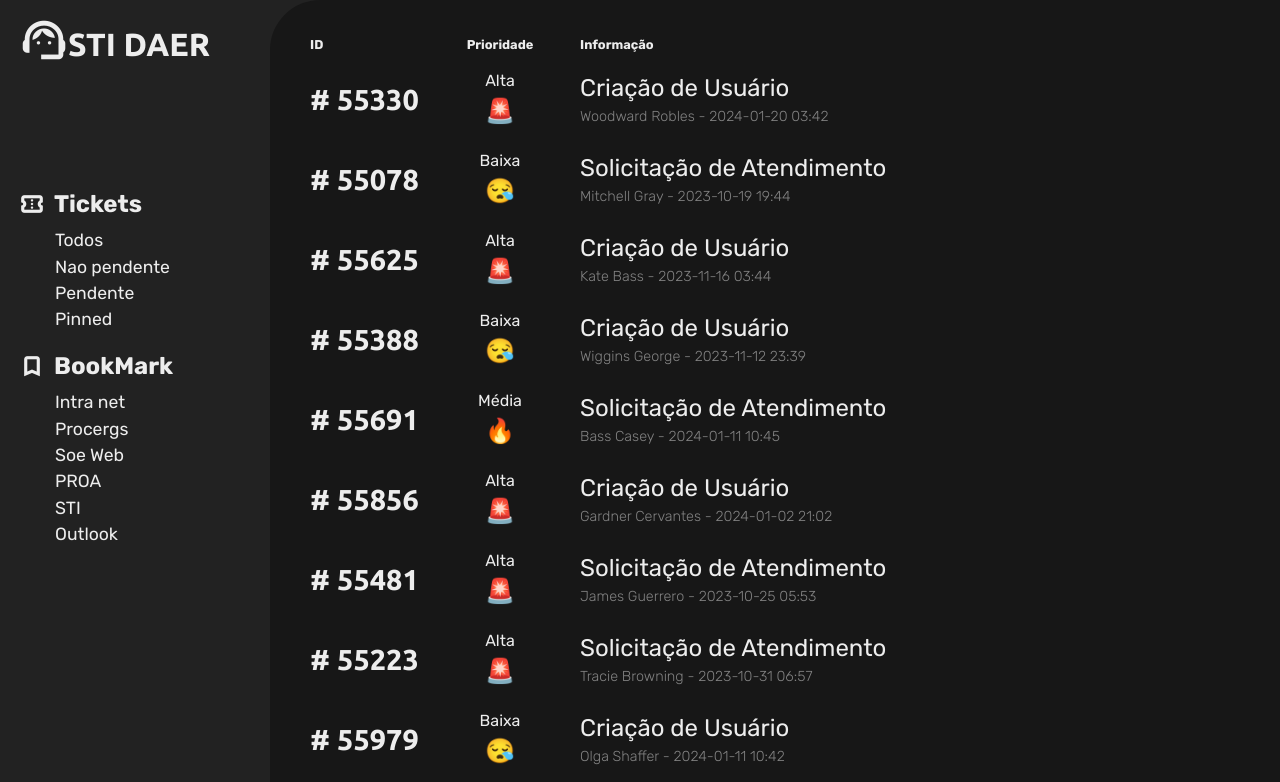
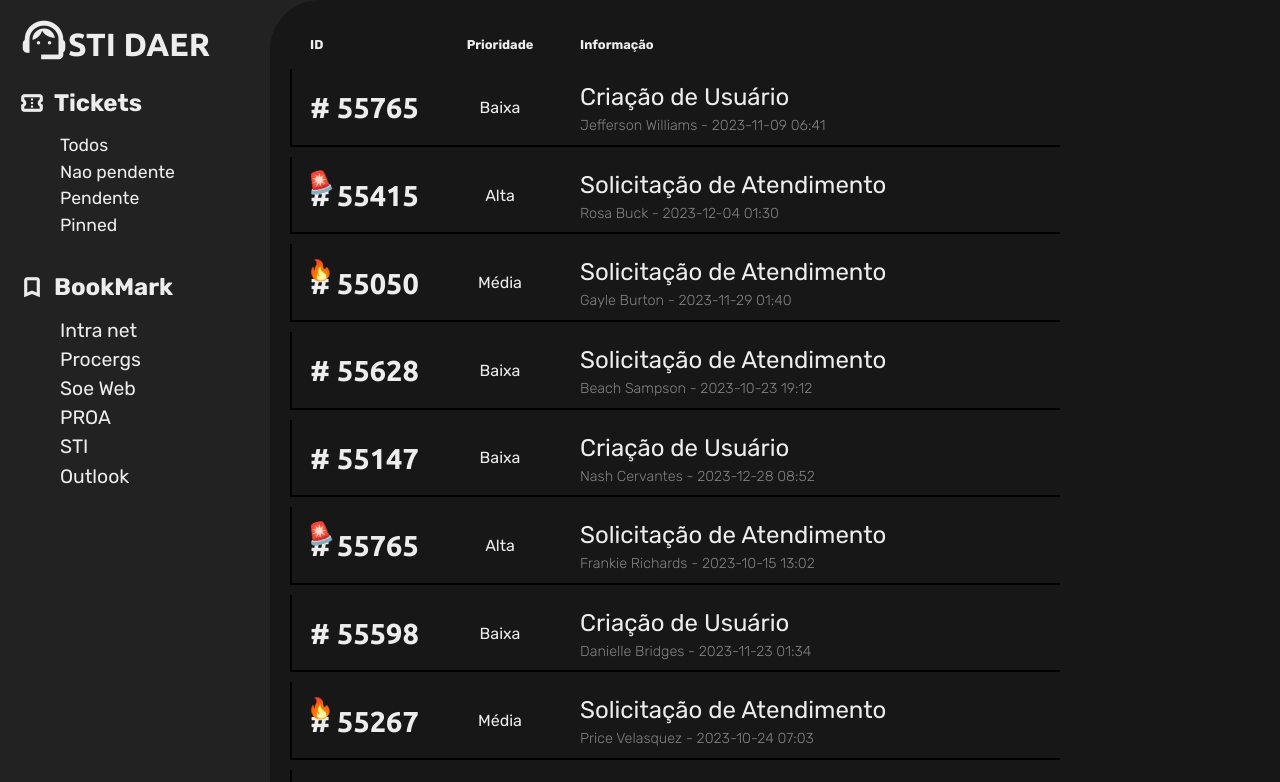
Before and after one commit to MidoriAKA/help-desk-ui, a React (Create React App) app: page / in a window 1280 px wide. Shown: the top 782 px of the page. Built offline with nearby package versions, Linux system fonts and the light colour scheme.

Commit message:
軽微な変更
ダミーデータの更新とサブメニューのリスト化、cssの調節

```diff
--- a/src/App.js
+++ b/src/App.js
@@ -1,6 +1,6 @@
 import './css/App.css';
 import './css/reset.css';
-import ticketDates from './dummy/dummy_2.json';
+import ticketDates from './dummy/dummy_3.json';
 import { Side, Tickets } from './components/index';
 
 function App() {
--- a/src/components/subMenu/Bookmarks.jsx
+++ b/src/components/subMenu/Bookmarks.jsx
@@ -1,13 +1,13 @@
 const SubMenuBookMark = () => {
     return (
-        <div className="sub-menu">
-            <a href='http://intranet.daer.rs.gov.br'>Intra net</a>
-            <a href='https://www.minhaprocergs.rs.gov.br'>Procergs</a>
-            <a href='https://www.soe.rs.gov.br/soe/protegido/NSOEdefault.html'>Soe Web</a>
-            <a href='https://secweb.intra.rs.gov.br/pra-aj4/'>PROA</a>
-            <a href='http://sti.ad.daer.rs.gov.br'>STI</a>
-            <a href='https://outlook.office.com/mail/'>Outlook</a>
-        </div>
+        <ul className="sub-menu">
+            <li><a href='http://intranet.daer.rs.gov.br'>Intra net</a></li>
+            <li><a href='https://www.minhaprocergs.rs.gov.br'>Procergs</a></li>
+            <li><a href='https://www.soe.rs.gov.br/soe/protegido/NSOEdefault.html'>Soe Web</a></li>
+            <li><a href='https://secweb.intra.rs.gov.br/pra-aj4/'>PROA</a></li>
+            <li><a href='http://sti.ad.daer.rs.gov.br'>STI</a></li>
+            <li><a href='https://outlook.office.com/mail/'>Outlook</a></li>
+        </ul>
     );
 };
 
--- a/src/components/subMenu/Tickets.jsx
+++ b/src/components/subMenu/Tickets.jsx
@@ -1,11 +1,11 @@
 const SubMenuTickets = () => {
     return (
-        <div className='sub-menu'>
-            <span>Todos</span>
-            <span>Nao pendente</span>
-            <span>Pendente</span>
-            <span>Pinned</span>
-        </div>
+        <ul className='sub-menu'>
+            <li>Todos</li>
+            <li>Nao pendente</li>
+            <li>Pendente</li>
+            <li>Pinned</li>
+        </ul>
     );
 };
 
--- a/src/components/ticketsComponents/TicketsContents.jsx
+++ b/src/components/ticketsComponents/TicketsContents.jsx
@@ -2,15 +2,15 @@ const TicketsContents = ({ticketDates}) => {
     return (
         <>
             <td id={ticketDates._id}>
-                # {ticketDates._id}
+            # {ticketDates._id}
+                <div className="priority-emoji">
+                        {ticketDates.info.priority === "Média" ? "🔥" :
+                        ticketDates.info.priority === "Alta" ? "🚨" :
+                        ""}
+                </div>
             </td>
             <td id={`${ticketDates._id}_priority`}>
                 {ticketDates.info.priority}
-                    <div>
-                        {ticketDates.info.priority === "Baixa" ? "😪" :
-                        ticketDates.info.priority === "Média" ? "🔥" :
-                        "🚨"}
-                    </div>
             </td>
             <td id={`${ticketDates._id}_info`}>
                 <div className="info-title">{ticketDates.info.title}</div>
--- a/src/css/App.css
+++ b/src/css/App.css
@@ -6,8 +6,8 @@
 }
 
 .side-grid {
-  display: grid;
-  grid-template-rows: 1fr 10fr;
+  display: flex;
+  flex-direction: column;
 }
 
 .logo {
@@ -28,7 +28,7 @@
   display: flex;
   flex-direction: column;
   justify-content: flex-start;
-  margin: 0 20px 0 20px;
+  margin: 10px 20px 0 20px;
 }
 .menu-comp {
   margin: 10px 0 10px 0;
@@ -47,8 +47,9 @@
 .sub-menu {
   display: flex;
   flex-direction: column;
-  margin: 10px 0 0 35px;
-  span, a {
+  /* margin: 10px 0 0 35px; */
+  li, a {
+    list-style: none;
       font-size: 1.1em;
   }
 }
@@ -85,8 +86,10 @@
     width: 500px;
   }
   .ticket-tr {
+    box-shadow:2px -2px 0px 0px black inset;
     display: flex;
     align-items: center;
+    margin: 10px 0;
       td {
         padding: 10px 20px;
       }
@@ -115,3 +118,9 @@
       }
   }
 }
+
+.priority-emoji {
+  position: absolute;
+  font-size: 1.3rem !important;
+  transform: rotate(345deg) translate(10px, -50px) !important;
+}
```
